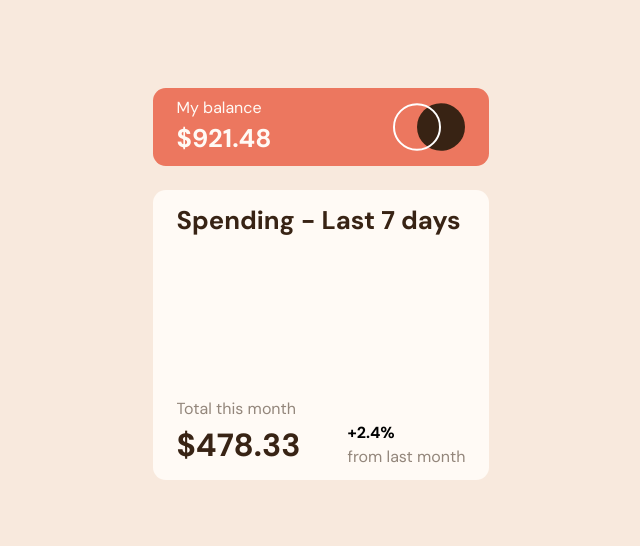
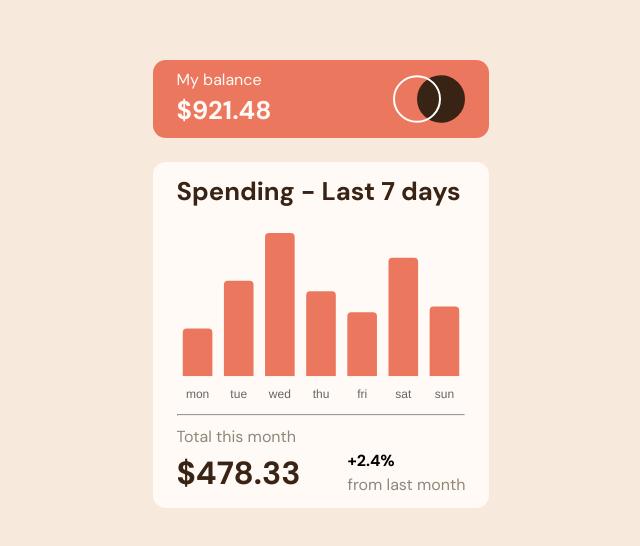
Before and after one commit to yamami-mohammed-monsif/fm--expenses-chart-component-main, a plain HTML site: page index.html in a window 1280 px wide. Shown: the part 116-662 px from the top of the page, without its empty margins (319-959 px from the left). Drawn offline with nearby package versions, Linux system fonts and the light colour scheme.

Commit message:
create the bar chart using chart.js library in the js file

```diff
--- a/index.html
+++ b/index.html
@@ -29,7 +29,10 @@
     <div class="card-body">
       <div class="container">
         <h1>Spending - Last 7 days</h1>
-        <canvas></canvas>
+        <div>
+          <canvas id="myChart" height="200px"></canvas>
+        </div>
+        <hr>
         <div>
           <p class="color-grey">Total this month</p>
           <div class="flex">
@@ -52,5 +55,6 @@
   sun -->
 
   <script src="https://cdn.jsdelivr.net/npm/chart.js"></script>
+  <script src="index.js"></script>
 </body>
 </html>
--- /dev/null
+++ b/index.js
@@ -0,0 +1,51 @@
+fetch('data.json').then(
+  (result) => {
+    if(result.ok) {
+      return result.json();
+    }
+  }
+).then(
+  (data) => createChart(data)
+)
+
+function createChart(data) {
+  const ctx = document.getElementById('myChart');
+
+  new Chart(ctx, {
+    type: 'bar',
+    data: {
+      labels: data.map(value => value.day),
+      datasets: [{
+        label: '',
+        data: data.map(value => value.amount),
+        backgroundColor: ['hsl(10, 79%, 65%)'],
+        borderRadius: {
+          topLeft: 4,
+          topRight: 4,
+          bottomLeft: 4,
+          bottomRight: 4
+        }
+      }]
+    },
+    options: {
+      plugins: {
+        legend: {
+          display: false
+        }
+      },
+      scales: {
+        x: {
+          grid: {
+            display: false
+          },
+          border: {
+            display: false
+          }
+        },
+        y: {
+          display: false
+        }
+      }
+    }
+  });
+}
--- a/styles.css
+++ b/styles.css
@@ -102,6 +102,11 @@ h1 {
     color: var(--clr-neutral-500);
 }
 
+hr {
+    /* color: var(--clr-neutral-300); */
+    margin-block: .6rem;
+}
+
 .flex {
     display: flex;
     justify-content: space-between;
```
